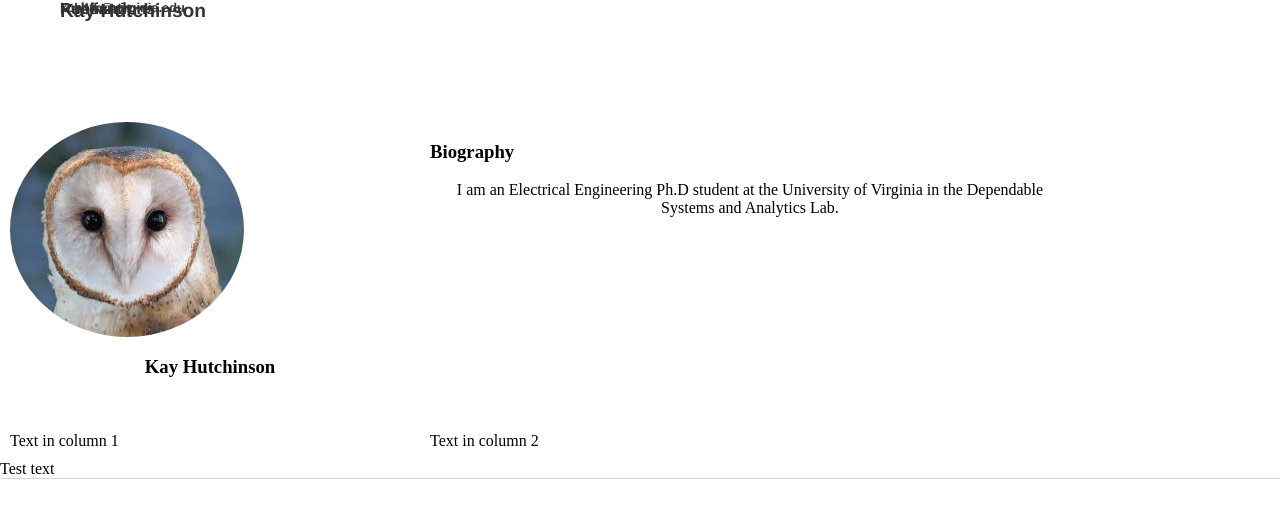
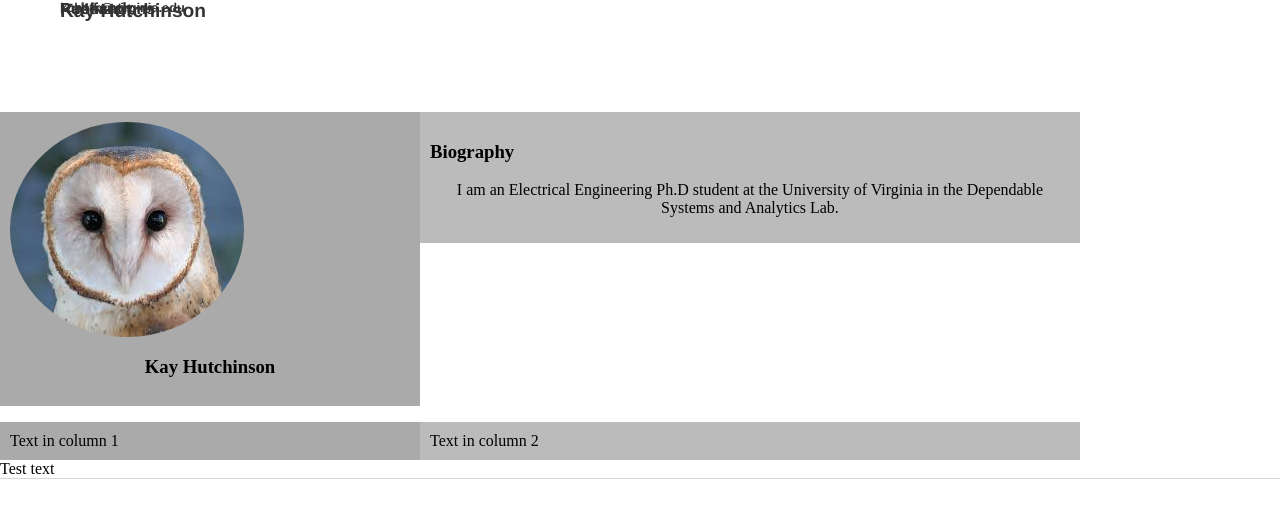
Before and after one commit to kch4fk/kch4fk.github.io, a Jekyll site: the page built from index.html, in a window 1280 px wide. Shown: the top 518 px of the page. Built offline with Jekyll 4.4.1, drawn with Linux system fonts in a browser that asks for light colours.

Commit message:
Update index.html

```diff
--- a/index.html
+++ b/index.html
@@ -4,12 +4,12 @@
 ---
 
 <div class="row">
-	<div class="column left">
+	<div class="column left" style="background-color:#aaa;">
 		<img class="image" align="center" src="https://github.com/kch4fk/kch4fk.github.io/blob/master/barn%20owl.jpg?raw=true" alt="Picture">
 		<h3><center>Kay Hutchinson</center></h3>
 	</div>
 
-	<div class="column right">
+	<div class="column right" style="background-color:#bbb;">
 		<h3>Biography</h3>
 		<p><center>I am an Electrical Engineering Ph.D student at the University of Virginia in the Dependable Systems and Analytics Lab.</center></p>
 	</div>
@@ -25,11 +25,11 @@
 </div><!-- /.blurb -->
 
 <div class="row">
-  <div class="column left">
+  <div class="column left" style="background-color:#aaa;">
   Text in column 1
   </div>
 
-  <div class="column right">
+  <div class="column right" style="background-color:#bbb;">
   Text in column 2
   </div>
 </div>
```
